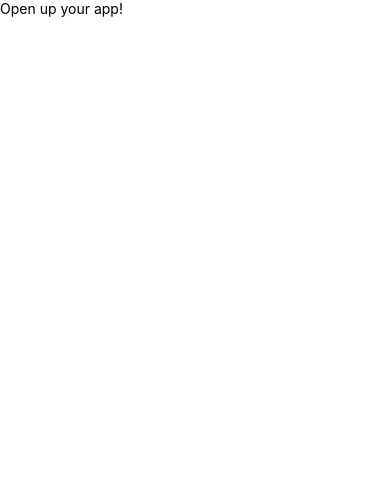
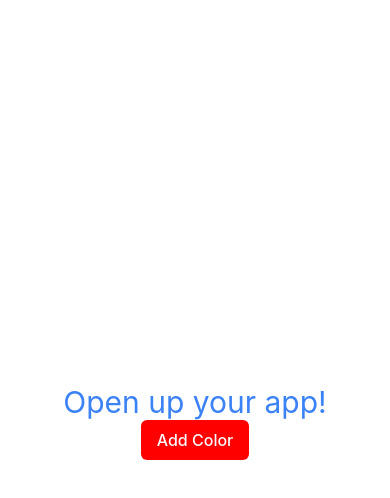
Before and after one commit to nelsonfrank/sphere-social, a React Native app: screen / in a window 390 px wide. Shown: the top 498 px of the page. Built offline with nearby package versions, Linux system fonts and the light colour scheme.

Commit message:
feat(ui): :sparkles: add button component

```diff
--- a/App.tsx
+++ b/App.tsx
@@ -1,11 +1,14 @@
 import { StatusBar } from 'expo-status-bar';
 import { Text, View } from 'react-native';
+import { Button } from './src/components/ui/Button';
+import "./src/styles/global.css";
 
 export default function App() {
   return (
     <View className='flex-1 justify-center items-center'>
       <Text className='text-3xl text-blue-500'>Open up your app!</Text>
-      <StatusBar style="auto" />
+      <Button label='Add Color' variant="destructive"></Button>
+      <StatusBar style="light" />
     </View>
   );
 }
--- /dev/null
+++ b/src/components/ui/Button.tsx
@@ -0,0 +1,81 @@
+import { type VariantProps, cva } from 'class-variance-authority';
+import { Text, TouchableOpacity } from 'react-native';
+
+import { cn } from '../../libs/utils';
+
+const buttonVariants = cva(
+  'flex flex-row items-center justify-center rounded-md',
+  {
+    variants: {
+      variant: {
+        default: 'bg-primary',
+        secondary: 'bg-secondary',
+        destructive: 'bg-destructive',
+        ghost: 'bg-slate-700',
+        link: 'text-primary underline-offset-4',
+      },
+      size: {
+        default: 'h-10 px-4',
+        sm: 'h-8 px-2',
+        lg: 'h-12 px-8',
+      },
+    },
+    defaultVariants: {
+      variant: 'default',
+      size: 'default',
+    },
+  }
+);
+
+const buttonTextVariants = cva('text-center font-medium', {
+  variants: {
+    variant: {
+      default: 'text-primary-foreground',
+      secondary: 'text-secondary-foreground',
+      destructive: 'text-destructive-foreground',
+      ghost: 'text-primary-foreground',
+      link: 'text-primary-foreground underline',
+    },
+    size: {
+      default: 'text-base',
+      sm: 'text-sm',
+      lg: 'text-xl',
+    },
+  },
+  defaultVariants: {
+    variant: 'default',
+    size: 'default',
+  },
+});
+
+interface ButtonProps
+  extends React.ComponentPropsWithoutRef<typeof TouchableOpacity>,
+    VariantProps<typeof buttonVariants> {
+  label: string;
+  labelClasses?: string;
+}
+function Button({
+  label,
+  labelClasses,
+  className,
+  variant,
+  size,
+  ...props
+}: ButtonProps) {
+  return (
+    <TouchableOpacity
+      className={cn(buttonVariants({ variant, size, className }))}
+      {...props}
+    >
+      <Text
+        className={cn(
+          buttonTextVariants({ variant, size, className: labelClasses })
+        )}
+      >
+        {label}
+      </Text>
+    </TouchableOpacity>
+  );
+}
+
+export { Button, buttonVariants, buttonTextVariants };
```
